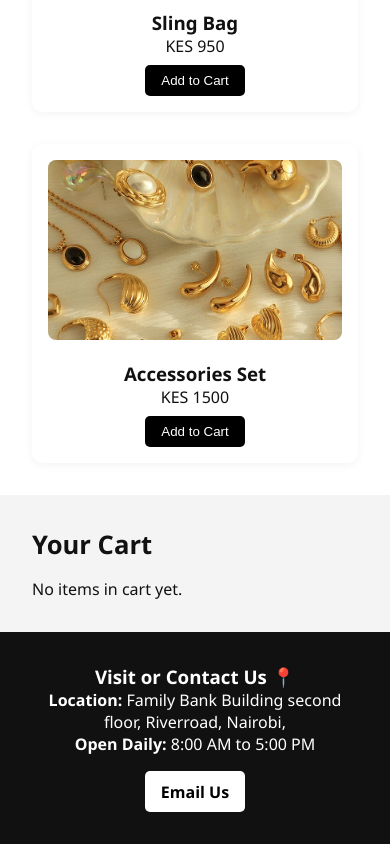
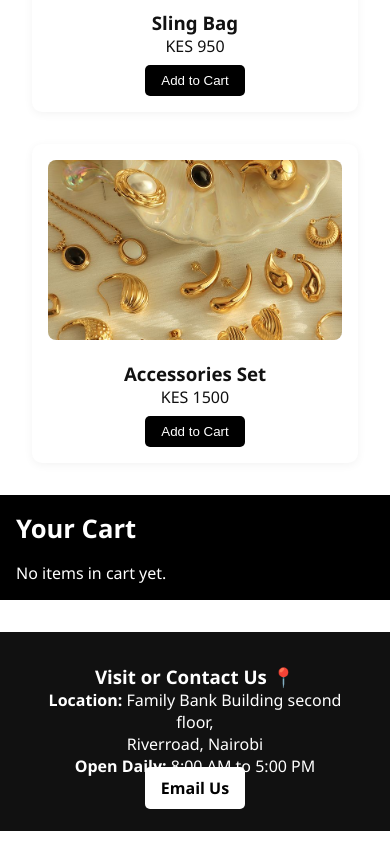
Before and after one commit to kelvinkariuki07/luxeshop, a React (Vite) app: page / in a window 390 px wide. Shown: the part 6982-7826 px from the top of the page. Built offline with nearby package versions, Linux system fonts and the light colour scheme.

Commit message:
Updated cart section layout and fixed product order

```diff
--- a/src/App.css
+++ b/src/App.css
@@ -229,3 +229,56 @@ body.dark {
     align-items: stretch;
   }
 }
+
+.cart-section {
+  background-color: #000;
+  color: #fff;
+  padding: 1.5rem;
+  margin-bottom: 2rem;
+}
+
+.cart-section ul {
+  list-style: none;
+  padding-left: 0;
+  margin: 1rem 0;
+}
+
+.cart-section li {
+  font-size: 0.95rem;
+  line-height: 1.5;
+  word-break: break-word;
+}
+
+.cart-section .total {
+  font-size: 1.1rem;
+  font-weight: bold;
+  margin-top: 1rem;
+  word-break: break-word;
+}
+
+.order-button {
+  display: inline-block;
+  margin-top: 1rem;
+  padding: 0.75rem 1rem;
+  background-color: #25D366;
+  color: white;
+  text-decoration: none;
+  border-radius: 5px;
+  text-align: center;
+}
+
+/* Optional responsive design for small screens */
+@media (max-width: 600px) {
+  .cart-section {
+    padding: 1rem;
+  }
+
+  .cart-section .total {
+    font-size: 1rem;
+  }
+
+  .order-button {
+    display: block;
+    width: 100%;
+  }
+}
--- a/src/App.jsx
+++ b/src/App.jsx
@@ -145,7 +145,6 @@ const sampleProducts = [
   },
 ];
 
-
 function LuxeShop() {
   const [theme, setTheme] = useState('light');
   const [cart, setCart] = useState([]);
@@ -161,12 +160,8 @@ function LuxeShop() {
   const addToCart = (product) => {
     const existingProduct = cart.find(item => item.id === product.id);
     if (existingProduct) {
-
-      setCart(cart.map(item =>
-        item.id === product.id ? { ...item, quantity: item.quantity + 1 } : item
-      ));
+      setCart(cart.map(item => item.id === product.id ? { ...item, quantity: item.quantity + 1 } : item));
     } else {
-
       setCart([...cart, { ...product, quantity: 1 }]);
     }
   };
@@ -213,13 +208,13 @@ function LuxeShop() {
 
       <section className="cart-section">
         <h3>Your Cart</h3>
-        {cart.length === 0 ? <p>No items in cart yet.</p> : (
+        {cart.length === 0 ? (
+          <p>No items in cart yet.</p>
+        ) : (
           <>
             <ul>
               {cart.map((item, index) => (
-                <li key={index}>
-                  {item.name} - KES {item.price} x {item.quantity}
-                </li>
+                <li key={index}>{item.name} - KES {item.price} x {item.quantity}</li>
               ))}
             </ul>
             <p className="total">Total: KES {calculateTotal()}</p>
@@ -237,11 +232,9 @@ function LuxeShop() {
 
       <footer className="info-section">
         <h3>Visit or Contact Us 📍</h3>
-        <p><strong>Location:</strong> Family Bank Building second floor, Riverroad, Nairobi, </p>
+        <p><strong>Location:</strong> Family Bank Building second floor,<br />Riverroad, Nairobi</p>
         <p><strong>Open Daily:</strong> 8:00 AM to 5:00 PM</p>
-        <div className="contact-links">
-          <a href="mailto:kelvinkmwangi07@gmail.com" className="contact-button">Email Us</a>
-        </div>
+        <a href="mailto:kelvinkmwangi07@gmail.com" className="contact-button">Email Us</a>
       </footer>
     </div>
   );
```
